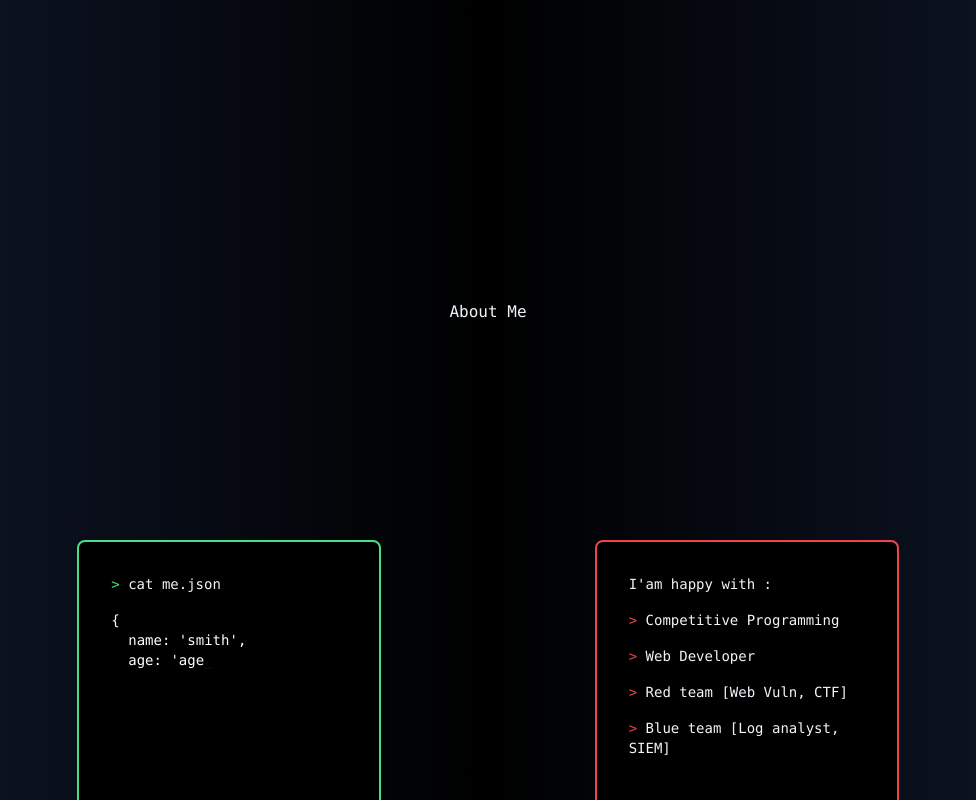
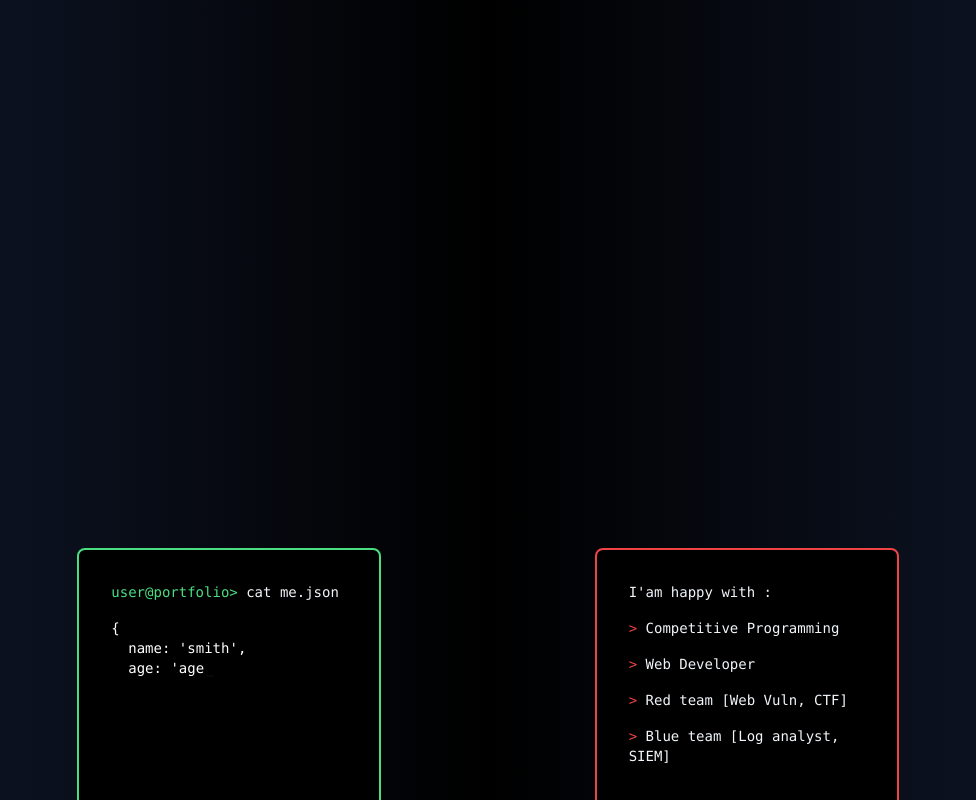
Before and after one commit to Tomba-Hopkins/project-react, a React (Vite) app in the folder portfolioku/: page / in a window 1280 px wide. Shown: the part 500-1300 px from the top of the page, without its empty margins (152-1128 px from the left). Built offline with nearby package versions, Linux system fonts and the light colour scheme.

Commit message:
add: opacity

```diff
--- a/portfolioku/src/App.jsx
+++ b/portfolioku/src/App.jsx
@@ -21,7 +21,7 @@ function App() {
               initial={{ opacity: 1, scale: 1 }}
               transition={{ duration: 1, ease: "easeInOut" }}
               exit={{ y: -500 }}
-              className="w-full border-b border-b-slate-50 bg-gray-800 h-1/2 flex flex-col items-center justify-end"
+              className="w-full border-b border-b-green-400 bg-black h-1/2 flex flex-col items-center justify-end"
             >
               <p className="text-green-400 text-xl md:text-4xl">
                 Welcome to my portfolio
@@ -31,9 +31,11 @@ function App() {
               initial={{ opacity: 1, scale: 1 }}
               transition={{ duration: 1, ease: "easeInOut" }}
               exit={{ y: 500 }}
-              className="w-full border-t border-t-slate-50 bg-gray-800 h-1/2 flex flex-col items-center justify-start"
+              className="w-full border-t border-t-green4border-b-green-400 bg-black h-1/2 flex flex-col items-center justify-start"
             >
-              <p className="text-green-400 text-xl md:text-4xl">Made by me</p>
+              <p className="text-green-400 text-xl md:text-4xl">
+                Made by me {new Date().toLocaleTimeString()}
+              </p>
             </motion.div>
           </motion.main>
         )}
@@ -92,9 +94,11 @@ function App() {
           </motion.header>
 
           <motion.h1
-            initial={{ x: 100 }}
-            whileInView={{ x: 0 }}
-            transition={{ duration: 0.5, ease: "easeIn" }}
+            initial={{ scale: 0 }}
+            whileInView={{ scale: [1, 1.5, 0] }}
+            viewport={{ amount: 0.8 }}
+            transition={{ duration: 1, ease: "easeIn" }}
+            className="text-2xl"
           >
             About Me
           </motion.h1>
@@ -107,7 +111,8 @@ function App() {
           >
             <motion.div className="bg-black w-full md:w-1/4 border-2 border-green-400 rounded-lg h-1/4 md:h-1/2 flex flex-col gap-4 p-8 text-xs md:text-sm">
               <p>
-                <span className="text-green-400">{`>`}</span> cat me.json
+                <span className="text-green-400">{`user@portfolio>`}</span> cat
+                me.json
               </p>
               <pre className="text-white">
                 <TypewriterComponent
```
